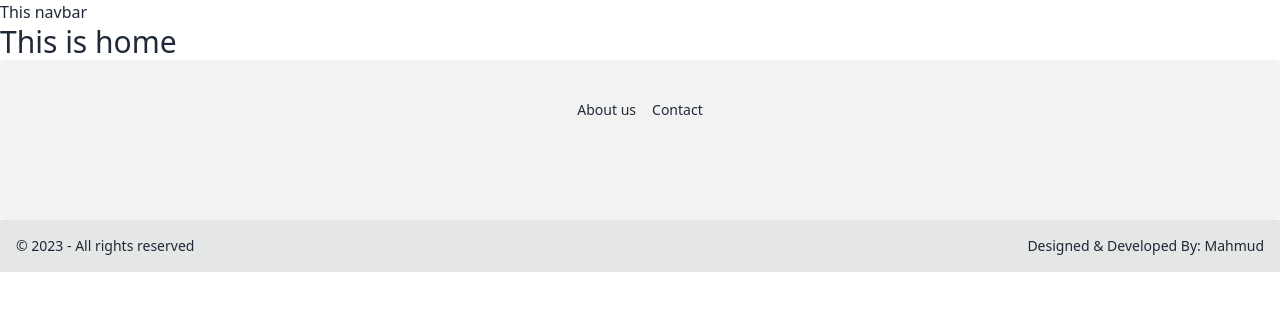
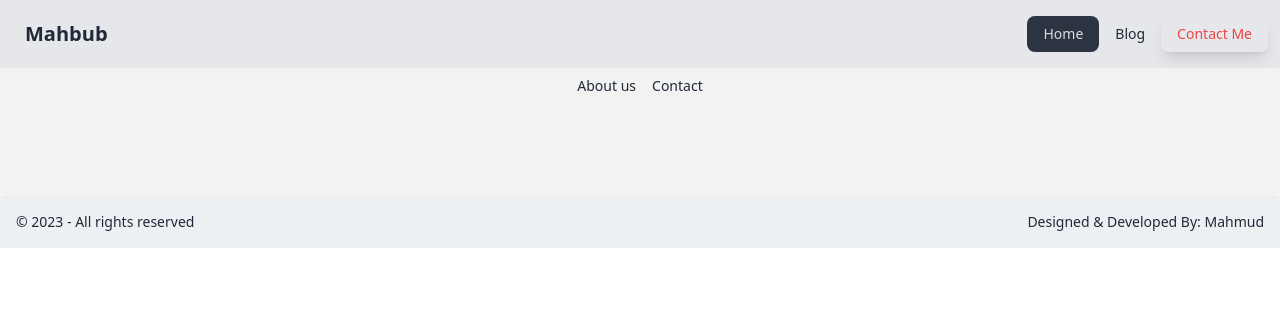
Before and after one commit to mahmud-bhuiyan/mahbub-portfolio, a React (Vite) app: page / in a window 1280 px wide. Shown: the top 310 px of the page. Built offline with nearby package versions, Linux system fonts and the light colour scheme; some icons are missing.

Commit message:
navbar added

```diff
--- a/index.html
+++ b/index.html
@@ -4,7 +4,7 @@
     <meta charset="UTF-8" />
     <link rel="icon" type="image/svg+xml" href="/vite.svg" />
     <meta name="viewport" content="width=device-width, initial-scale=1.0" />
-    <title>Vite + React</title>
+    <title>Mahbub's Portfolio</title>
   </head>
   <body>
     <div id="root"></div>
--- a/src/Layout/MainLayout.jsx
+++ b/src/Layout/MainLayout.jsx
@@ -6,8 +6,10 @@ const MainLayout = () => {
   return (
     <div>
       <Navbar></Navbar>
-      <Outlet></Outlet>
-      <Footer></Footer>
+      <div className="max-w-screen-2xl mx-auto">
+        <Outlet></Outlet>
+        <Footer></Footer>
+      </div>
     </div>
   );
 };
--- a/src/Pages/Shared/Footer/Footer.jsx
+++ b/src/Pages/Shared/Footer/Footer.jsx
@@ -23,7 +23,7 @@ const Footer = () => {
           </div>
         </div>
       </footer>
-      <footer className="footer items-center p-4 bg-base-300 text-base-content border-base-300">
+      <footer className="footer items-center p-4 bg-[#ECF0F3] text-base-content">
         <div className="items-center grid-flow-col">
           <p>© {currentYear} - All rights reserved</p>
         </div>
--- a/src/Pages/Shared/Navbar/Navbar.jsx
+++ b/src/Pages/Shared/Navbar/Navbar.jsx
@@ -1,7 +1,69 @@
+import { NavLink } from "react-router-dom";
+
 const Navbar = () => {
+  const navLinks = (
+    <>
+      <li>
+        <NavLink exact to="/" className="nav-link" activeClassName="active">
+          Home
+        </NavLink>
+      </li>
+      <li>
+        <NavLink to="/blog" className="nav-link" activeClassName="active">
+          Blog
+        </NavLink>
+      </li>
+      <li>
+        <NavLink
+          to="/contact"
+          className="nav-link text-red-500 shadow-lg"
+          activeClassName="active"
+        >
+          Contact Me
+        </NavLink>
+      </li>
+    </>
+  );
+
   return (
     <div>
-      <h3>This navbar</h3>
+      <div className="navbar bg-gray-200 flex justify-between items-center fixed z-10">
+        <div className="navbar-start">
+          <div className="dropdown">
+            <label tabIndex={0} className="btn btn-ghost lg:hidden">
+              <svg
+                xmlns="http://www.w3.org/2000/svg"
+                className="h-5 w-5"
+                fill="none"
+                viewBox="0 0 24 24"
+                stroke="currentColor"
+              >
+                <path
+                  strokeLinecap="round"
+                  strokeLinejoin="round"
+                  strokeWidth="2"
+                  d="M4 6h16M4 12h8m-8 6h16"
+                />
+              </svg>
+            </label>
+            <ul
+              tabIndex={0}
+              className="menu menu-sm dropdown-content mt-3 z-10 p-2 shadow bg-white rounded-box w-52"
+            >
+              {navLinks}
+            </ul>
+          </div>
+          <NavLink exact to="/" className="btn btn-ghost normal-case text-xl">
+            Mahbub
+          </NavLink>
+        </div>
+
+        <div className="navbar-end">
+          <div className="navbar-center hidden lg:flex">
+            <ul className="menu menu-horizontal px-1">{navLinks}</ul>
+          </div>
+        </div>
+      </div>
     </div>
   );
 };
--- a/src/Router/Router.jsx
+++ b/src/Router/Router.jsx
@@ -14,4 +14,5 @@ const router = createBrowserRouter([
     ],
   },
 ]);
+
 export default router;
```
